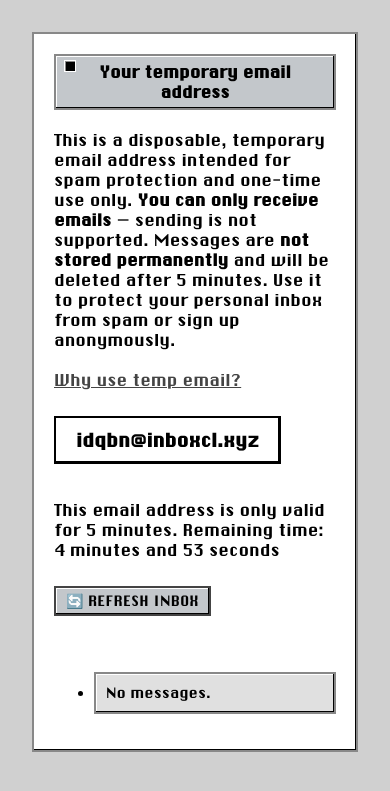
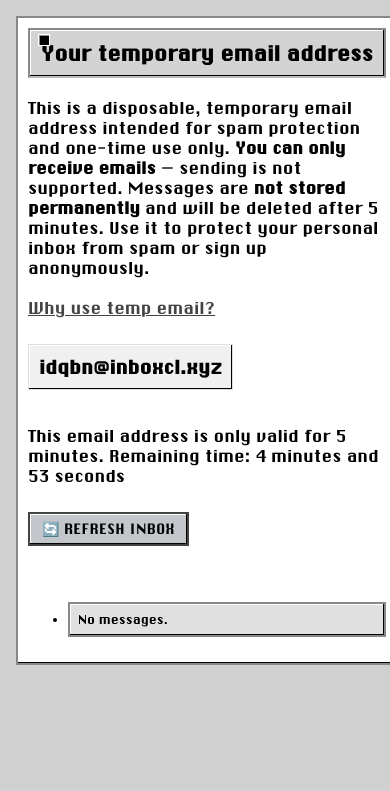
Before and after one commit to obrehmer/tempmail, a Flask app: page / in a window 390 px wide. Shown: the top 791 px of the page. Run offline with Flask 3, Linux system fonts and the light colour scheme.

Commit message:
responsive

```diff
--- a/app/tempmail/backend/static/css/retro-mac.css
+++ b/app/tempmail/backend/static/css/retro-mac.css
@@ -151,3 +151,100 @@ input[type="text"]:focus {
   box-shadow: inset -1px -1px 0 #000, inset 1px 1px 0 #fff;
   font-family: 'Chicago', 'Geneva', sans-serif;
 }
+
+/* Responsive Design */
+
+/* Mobile Devices */
+@media (max-width: 600px) {
+  body {
+    padding: 1rem;
+  }
+
+  .container {
+    width: 100%;
+    padding: 10px;
+  }
+
+  .tile {
+    font-size: 12px;
+    padding: 8px;
+  }
+
+  button {
+    font-size: 14px;
+    padding: 6px 12px;
+  }
+
+  .email-display {
+    font-size: 18px;
+    padding: 10px;
+    background-color: #f0f0f0;
+    border: 1px solid #ddd;
+  }
+
+  .window-header {
+    font-size: 20px;
+    padding: 10px;
+    background-color: #d3d3d3;
+    border-bottom: 2px solid #bbb;
+    text-align: center;
+  }
+}
+
+/* Tablet Devices */
+@media (min-width: 601px) and (max-width: 1024px) {
+  .container {
+    width: 90%;
+    padding: 15px;
+  }
+
+  h1 {
+    font-size: 28px;
+  }
+
+  .tile {
+    font-size: 14px;
+    padding: 12px;
+  }
+
+  button {
+    font-size: 16px;
+    padding: 8px 14px;
+  }
+
+  .email-display {
+    font-size: 20px;
+    padding: 12px;
+    background-color: #f9f9f9;
+    border: 1px solid #ccc;
+  }
+}
+
+/* Desktop Devices */
+@media (min-width: 1025px) {
+  .container {
+    width: 800px;
+    padding: 20px;
+  }
+
+  h1 {
+    font-size: 32px;
+  }
+
+  .tile {
+    font-size: 16px;
+    padding: 14px;
+  }
+
+  button {
+    font-size: 18px;
+    padding: 10px 16px;
+  }
+
+  .email-display {
+    font-size: 22px;
+    padding: 14px;
+    background-color: #e7e7e7;
+    border: 1px solid #bbb;
+  }
+}
```
Also changed, not shown: other parts of app/tempmail/backend/static/css/retro-mac.css (+18 -18 lines).
